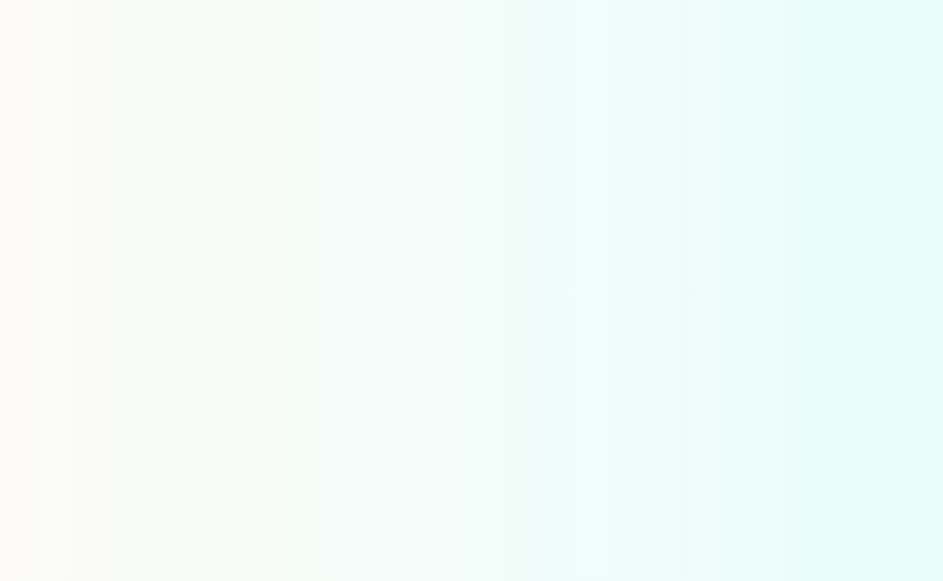
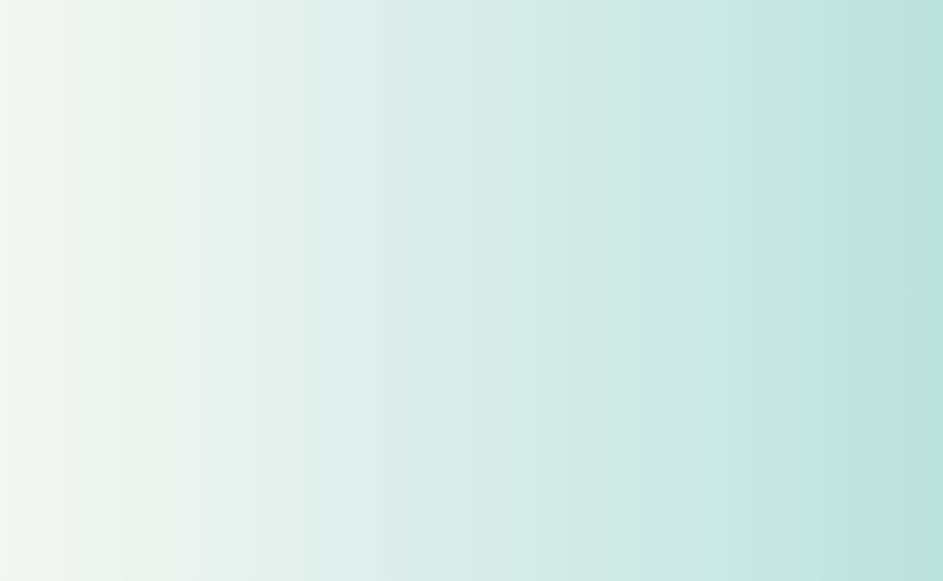
Before and after one commit to AzizMardonqulov/edicetial-website, a Flask app: page / in a window 1280 px wide. Shown: the part 219-800 px from the top of the page, without its empty margins (168-1111 px from the left). Run offline with Flask 3, Linux system fonts and the light colour scheme; some web fonts are replaced.

Commit message:
add hader navbar code and responsive style ✅

```diff
--- a/static/style.css
+++ b/static/style.css
@@ -18,7 +18,7 @@ input{
     height: 100vh;
     display: flex;
     flex-direction: column;
-    background:linear-gradient(to right , #FFFAF6 , #E5FEFC)
+    background:linear-gradient(to right , #FFFAF6 , #b2dfdb)
 }
 .navbar{
     width: 100%;
```
